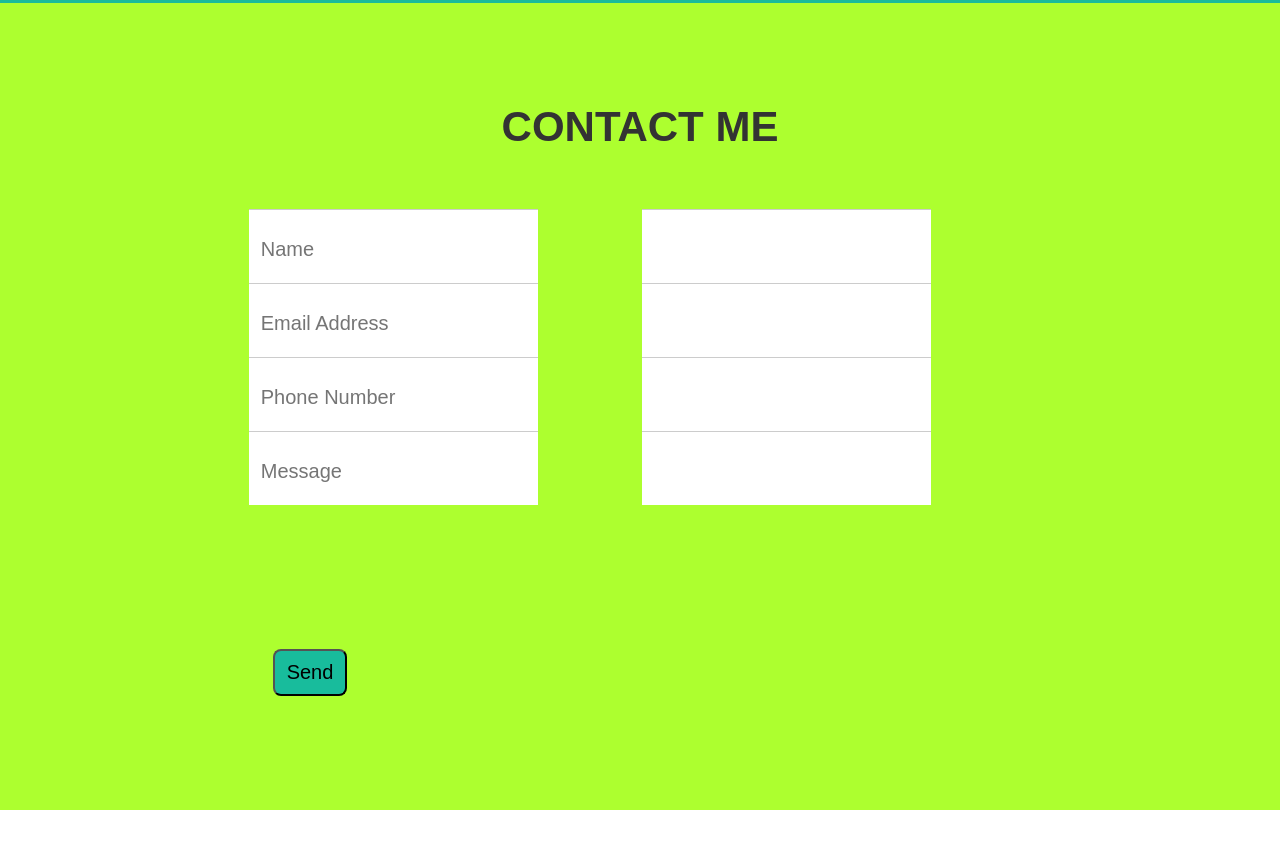
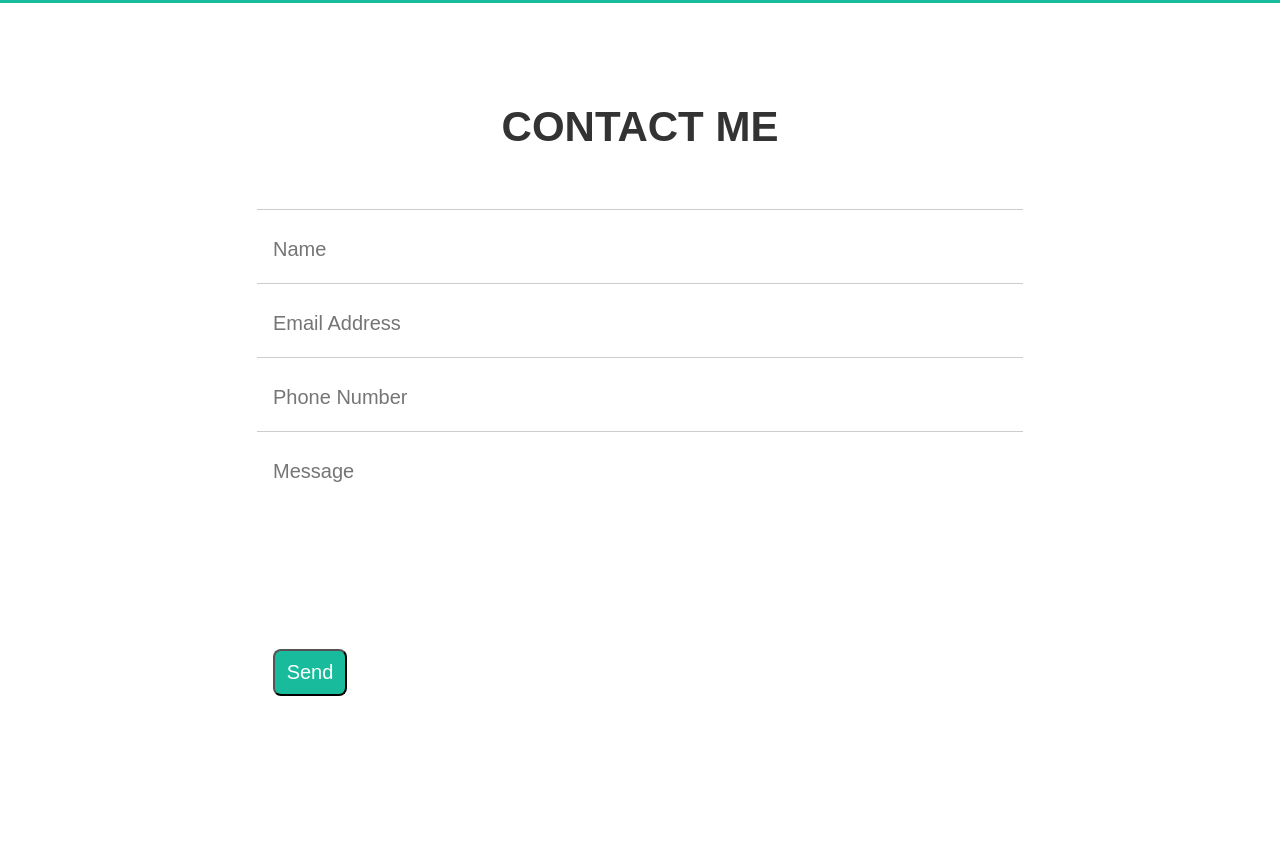
Before and after one commit to santeycode/templates, a plain HTML site: page first/index.html in a window 1280 px wide. Shown: the part 2198-3047 px from the top of the page. Drawn offline with Linux system fonts and the light colour scheme.

Commit message:
init-main-contact

```diff
--- a/first/index.html
+++ b/first/index.html
@@ -82,20 +82,19 @@
                 <form action="" method="post">
                     <div class="main-contact wrapper">
                         <div>
-                            <input type=search placeholder="Name">
-                            <input type="text" id="name">
+                            <input type="text" id="name" placeholder="Name">
                         </div>
                         <div>
-                            <input type=search placeholder="Email Address">
-                            <input type="text" id="email">
+                            <input type="text" id="email"
+                                   placeholder="Email Address">
                         </div>
                         <div>
-                            <input type=search placeholder="Phone Number">
-                            <input type="text" id="phone">
+                            <input type="text" id="phone"
+                                   placeholder="Phone Number">
                         </div>
                         <div>
-                            <input type=search placeholder="Message">
-                            <input type="text" id="message">
+                            <input type="text" id="message"
+                                   placeholder="Message">
                         </div>
                         <div class="send-action">
                             <button type="submit">Send</button>
--- a/first/main.css
+++ b/first/main.css
@@ -168,14 +168,12 @@ img {
     padding: 14px 20px 10px 44px;
 }
 .main-contact {
-    background: #ADFF2F;
     text-align: center;
 }
 .contact-me {
     font-size: 42px;
     text-transform: uppercase;
     font-weight: 900;
-    text-align: center;
     padding: 100px 0 58px;
     color: #333;
 }
@@ -188,8 +186,9 @@ img {
     background: #fff;
     font-size: 20px;
     color: #a0a0a0;
-    margin-right: 100px;
-    padding: 28px 12px 22px;
+    padding: 28px 20px 22px 16px;
+    width: 730px;
+    margin: 0 auto;
 }
 .send-action button {
     margin: 144px 660px 114px 0;
@@ -197,4 +196,5 @@ img {
     padding: 10px 12px;
     border-radius: 8px;
     background: #18bc9c;
+    color: #fff;
 }
```
